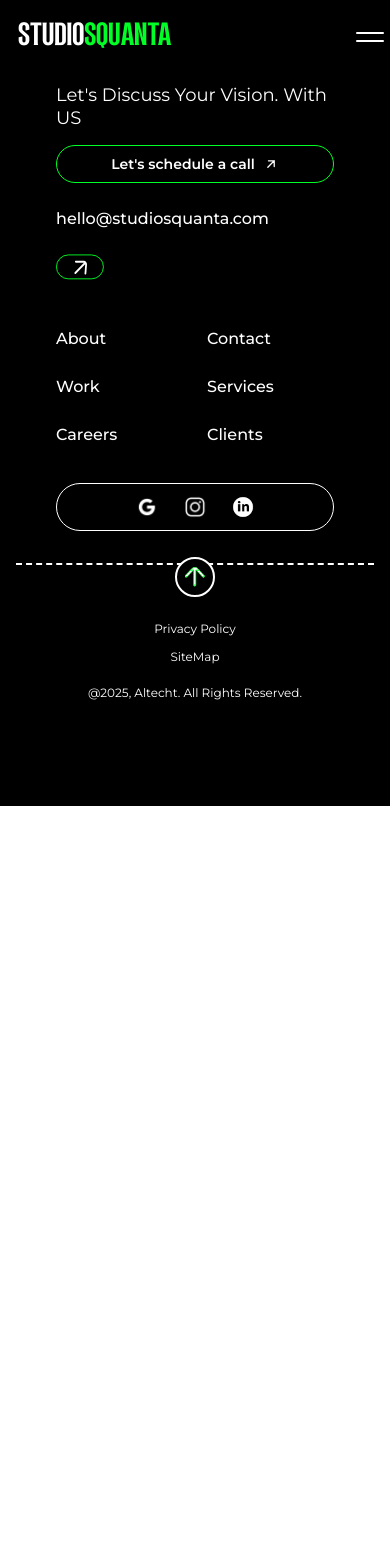
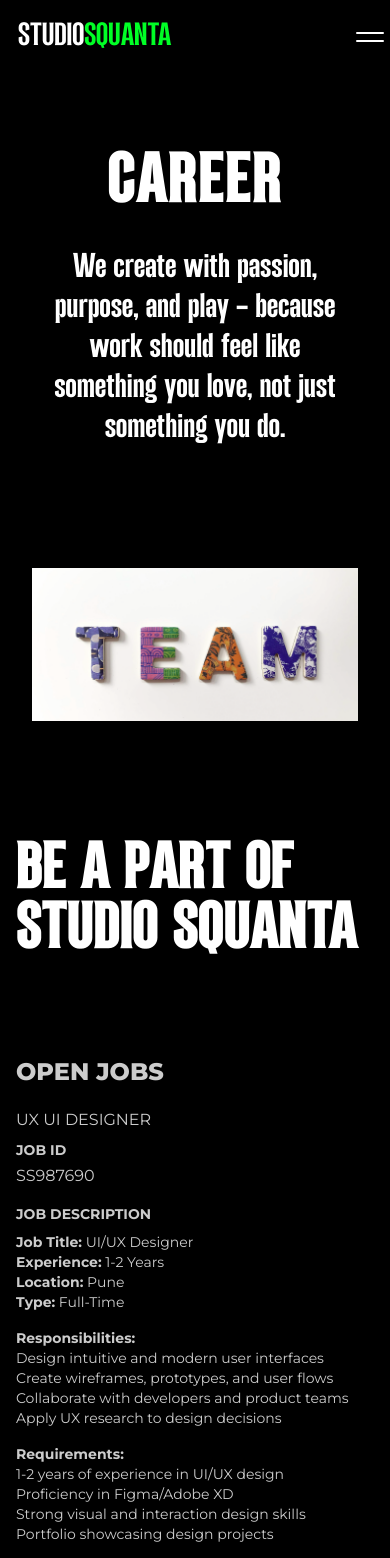
Before and after one commit to atharvsankpal7/Studio-Squanta, a React (Vite) app: page /careers in a window 390 px wide. Shown: the top 1558 px of the page. Before the commit the page ends 844 px from the top, so only its background shows below. Built offline with nearby package versions, Linux system fonts and the light colour scheme.

Commit message:
Add CarrersHero and TeamImage components
- Implemented CarrersHero component for the careers section with responsive design for desktop and mobile.
- Created TeamImage component to display team image with responsive styling.

```diff
--- a/src/App.jsx
+++ b/src/App.jsx
@@ -8,6 +8,7 @@ import WorkPage from './pages/WorkPage';
 import ClientPage from './pages/ClientPage';
 import FuturePage from './pages/FuturePage';
 import PageWrapper from './layouts/PageWrapper';
+import CareersPageContainer from './pages/CareersPageContainer';
 
 const App = () => {
   return (
@@ -21,7 +22,7 @@ const App = () => {
           <Route path="/future" element={<FuturePage />} />
           <Route path="/work" element={<WorkPage />} />
           <Route path="/client" element={<ClientPage />} />
-          {/* <Route path="/careers" element={<CareersPageContainer />} /> */}
+          <Route path="/careers" element={<CareersPageContainer />} />
         </Routes>
       </PageWrapper>
     </Router>
--- a/src/components/CareersPage.jsx
+++ b/src/components/CareersPage.jsx
@@ -51,8 +51,8 @@ const jobs = [
 // A reusable component to render the details list in the job description
 const DetailSection = ({ title, items }) => (
     <div className="mt-4">
-        <h4 className="font-semibold text-gray-800"><strong>{title}:</strong></h4>
-        <ul className="list-none text-gray-600">
+        <h4 className=" text-white/80"><strong>{title}:</strong></h4>
+        <ul className="list-none text-white/80">
             {items.map((item, index) => (
                 <li key={index}>{item}</li>
             ))}
@@ -65,16 +65,16 @@ const JobPosting = ({ job }) => {
     return (
         <div className="grid grid-cols-12 items-start py-6 border-b border-gray-200 gap-x-6">
             <div className="col-span-12 md:col-span-4">
-                <span className="md:hidden text-2xl font-semibold text-gray-800  uppercase mb-5 block"><strong>Open Jobs</strong></span>
-                <h3 className="font-semibold text-gray-800">{job.title}</h3>
+                <span className="md:hidden text-2xl font-semibold text-white/80 uppercase mb-5 block"><strong>Open Jobs</strong></span>
+                <h3 className=" text-white/80">{job.title}</h3>
             </div>
             <div className="col-span-12 md:col-span-2 mt-2 md:mt-0">
-                <span className="md:hidden text-sm font-medium text-gray-800 uppercase mb-1 block"><strong>Job ID</strong></span>
-                <p className="text-gray-800">{job.id}</p>
+                <span className="md:hidden text-sm font-medium text-white/80 uppercase mb-1 block"><strong>Job ID</strong></span>
+                <p className="text-white/80">{job.id}</p>
             </div>
             <div className="col-span-12 md:col-span-4 mt-4 md:mt-0 text-sm">
-                <span className="md:hidden text-sm font-medium text-gray-800 uppercase mb-2 block"><strong>Job Description</strong></span>
-                <p className="text-gray-800">
+                <span className="md:hidden text-sm font-medium text-white/80 uppercase mb-2 block"><strong>Job Description</strong></span>
+                <p className="text-white/80">
                     <strong>Job Title:</strong> {job.details.jobTitle}<br />
                     <strong>Experience:</strong> {job.details.experience}<br />
                     <strong>Location:</strong> {job.details.location}<br />
@@ -84,7 +84,7 @@ const JobPosting = ({ job }) => {
                 <DetailSection title="Requirements" items={job.requirements} />
             </div>
             <div className="col-span-12 md:col-span-2 mt-4 md:mt-0 flex md:justify-end items-start">
-                <a href="#apply-form" className="bg-[#007AEC] text-white font-semibold rounded-full px-6 py-2 hover:bg-blue-600 transition-colors duration-200">
+                <a href="#apply-form" className="bg-[#1C1C1C] text-white font-semibold rounded-full  border px-6 py-2 hover:bg-white hover:text-black transition-colors duration-200">
                     Apply Now
                 </a>
             </div>
@@ -94,15 +94,15 @@ const JobPosting = ({ job }) => {
 
 const CareersPage = () => {
     return (
-        <div className="my-20 lg:my-28 bg-white font-sans antialiased text-black">
-            <div className="mt-44">
-                <h1 className="text-6xl md:text-7xl font-bold tracking-tighter" style={{ marginBottom: '4.44rem' }}>
-                    Be a part of Altecht
+        <div className="py-20 lg:py-28 bg-black font-sans antialiased text-white">
+            <div className="">
+                <h1 className="text-6xl md:text-7xl font-bold tracking-wide font-rogbold" style={{ marginBottom: '4.44rem' }}>
+                    BE A PART OF STUDIO SQUANTA
                 </h1>
 
                 <div className="w-full">
                     {/* Table Header - Hidden on mobile */}
-                    <div className="hidden md:grid grid-cols-12 py-4 border-b border-gray-300 text-left text-sm font-medium text-gray-800 uppercase tracking-wider gap-x-6">
+                    <div className="hidden md:grid grid-cols-12 py-4 border-b border-gray-300 text-left text-sm font-medium text-white uppercase tracking-wider gap-x-6">
                         <div className="col-span-4"><strong>Open Jobs</strong></div>
                         <div className="col-span-2"><strong>Job ID</strong></div>
                         <div className="col-span-3"><strong>Job Description</strong></div>
--- /dev/null
+++ b/src/components/CarrersHero.jsx
@@ -0,0 +1,43 @@
+import { Link } from 'react-router-dom';
+import { motion } from 'framer-motion';
+
+const CarrersHero = () => {
+  return (
+    <div className="bg-black overflow-hidden">
+      {/* Desktop Container */}
+      <div
+        className="hidden lg:flex mx-auto items-center justify-evenly flex-col text-white "
+        style={{ marginTop: "0rem" }}
+      >
+        <h1
+          className="text-[11.59506rem] font-rogbold"
+          style={{
+            fontWeight: "600", letterSpacing: '1.1595rem', margin: "3rem 0 5rem 0"
+          }}
+        >
+          CAREER
+        </h1>
+        <p className="mx-auto text-center w-[74.75rem] text-[6.0425rem] font-rogbold leading-tight">We create with passion, purpose, and play — because work should feel like something you love, not just something you do.</p>
+
+      </div>
+
+      {/* Mobile Container */}
+      <div className="lg:hidden px-[1rem] py-[3rem] mt-[3.5rem] sm:mt-[3rem] md:mt-[4rem] text-white">
+        <h1
+          className="text-[4rem]  md:text-[5.5rem] font-rogbold font-semibold leading-tight text-center mb-6"
+          style={{
+            fontWeight: "600",
+            letterSpacing: '0.2rem'
+          }}
+        >
+          CAREER
+        </h1>
+        <p className="text-center text-[2rem]  md:text-[3rem] font-rogbold leading-tight mb-8 px-2">
+          We create with passion, purpose, and play — because work should feel like something you love, not just something you do.
+        </p>
+      </div>
+    </div>
+  );
+};
+
+export default CarrersHero;
--- /dev/null
+++ b/src/components/TeamImage.jsx
@@ -0,0 +1,21 @@
+import React from 'react';
+
+const TeamImage = () => {
+    return (
+        <div className="bg-black flex items-center justify-center px-4 sm:px-6 lg:px-8 mt-10 sm:mt-16 md:mt-32 lg:mt-40 mb-10 sm:mb-16 md:mb-32 lg:mb-40">
+            <img
+                src="/Squanta Assets/team.png"
+                alt="Team"
+                className="w-full h-auto object-cover"
+                style={{
+                    maxWidth: '82.5rem',
+                    height: 'auto',
+                    aspectRatio: '82.5 / 38.8125',
+                    flexShrink: 0
+                }}
+            />
+        </div>
+    );
+};
+
+export default TeamImage;
--- a/src/pages/CareersPageContainer.jsx
+++ b/src/pages/CareersPageContainer.jsx
@@ -4,15 +4,21 @@ import ApplyForm from '../components/ApplyForm';
 import Footer from '../components/Footer';
 import Container from '../components/ui/Container';
 import FirstSectionWrapper from "../components/FirstSectionWrapper";
+import TeamImage from '../components/TeamImage';
+import CarrersHero from '../components/CarrersHero';
 
 const CareersPageContainer = () => {
     return (
-        <Container>
-            <FirstSectionWrapper>
-                <CareersPage />
-            </FirstSectionWrapper>
-            <ApplyForm />
-        </Container>
+        <div className="bg-black">
+            <Container>
+                <FirstSectionWrapper>
+                <CarrersHero />
+                </FirstSectionWrapper>
+                <TeamImage />
+                    <CareersPage />
+                <ApplyForm />
+            </Container>
+        </div>
     );
 };
 
```
Also changed, not shown: src/components/ApplyForm.jsx (+43 -66 lines), public/Squanta Assets/team.jpg (added), public/Squanta Assets/team.png (added).
